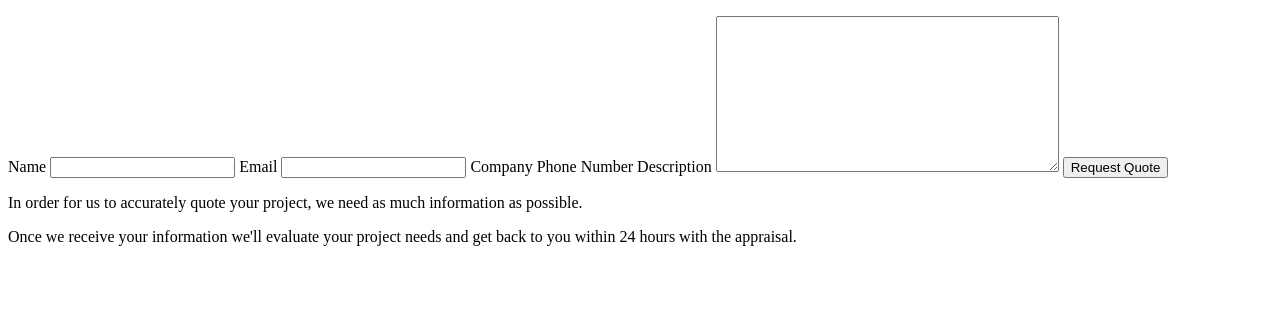
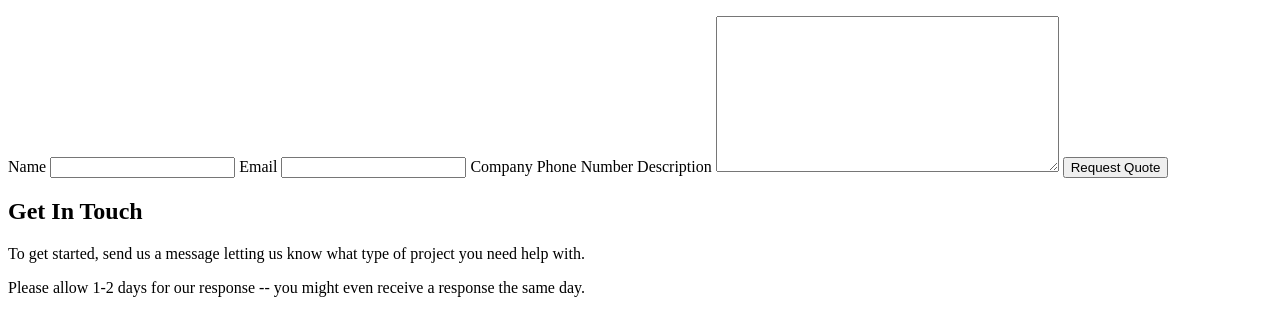
Before and after one commit to derekzhang79/ictcode_website, a Django app: template templates/contact.html in a window 1280 px wide. Shown: the part 52-388 px from the top of the page. Run offline with Django 3.2, Linux system fonts and the light colour scheme; the template is opened without the code that fills it, so the values that code supplies are empty.

Commit message:
Update style and text of contact page.

```diff
--- a/templates/contact.html
+++ b/templates/contact.html
@@ -3,7 +3,7 @@
 {% block title %}Contact{% endblock %}
 
 {% block content %}
-    <div id="contact_info">
+    <section id="contact_info">
         <form method="post" action=".">{% csrf_token %}
             <label for="id_name" class="required">Name</label>
             <input id="id_name" type="text" name="name"
@@ -31,7 +31,8 @@
 
             <input type="submit" value="Request Quote" />
         </form>
-        <p>In order for us to accurately quote your project, we need as much information as possible.</p>
-        <p>Once we receive your information we'll evaluate your project needs and get back to you within 24 hours with the appraisal.</p>
+        <h1>Get In Touch</h1>
+        <p>To get started, send us a message letting us know what type of project you need help with.</p>
+        <p>Please allow 1-2 days for our response -- you might even receive a response the same day.</p>
     </div>
 {% endblock %}
```
Also changed, not shown: css/base.css (+10 -4 lines).
